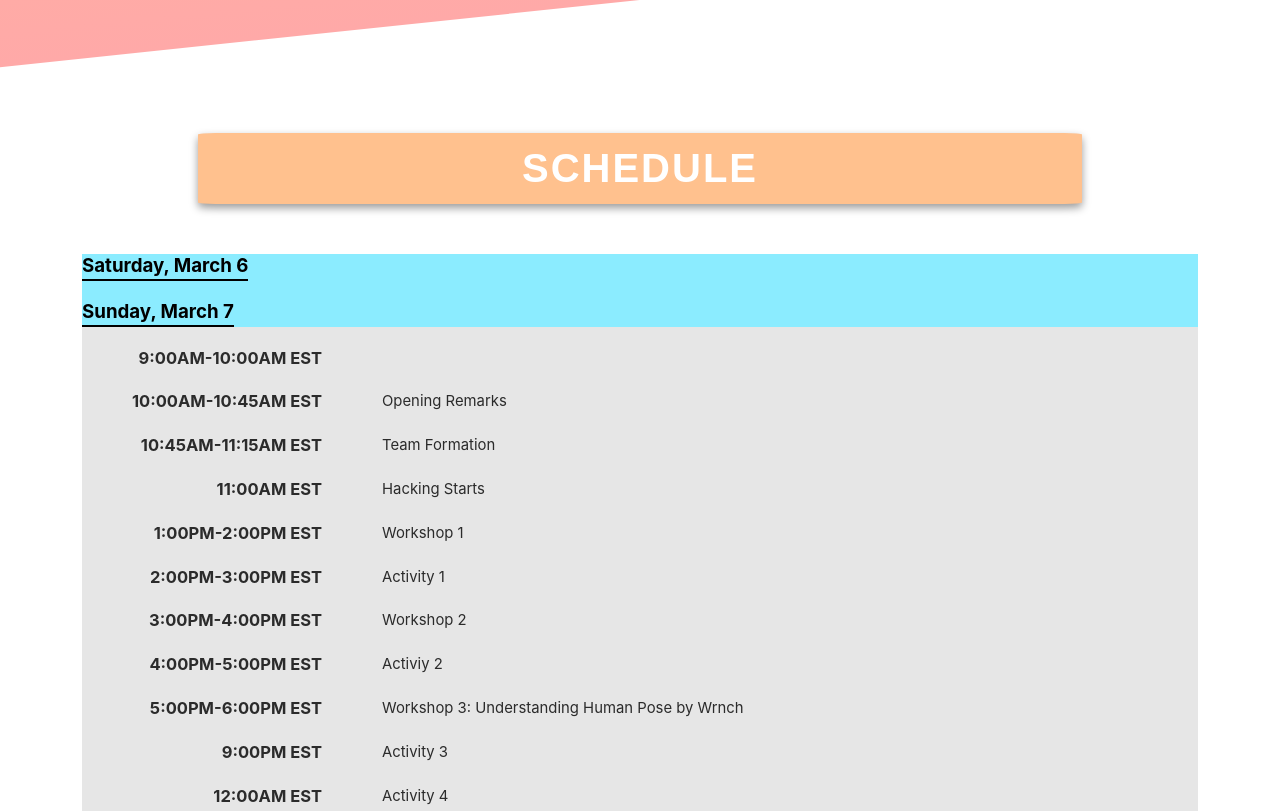
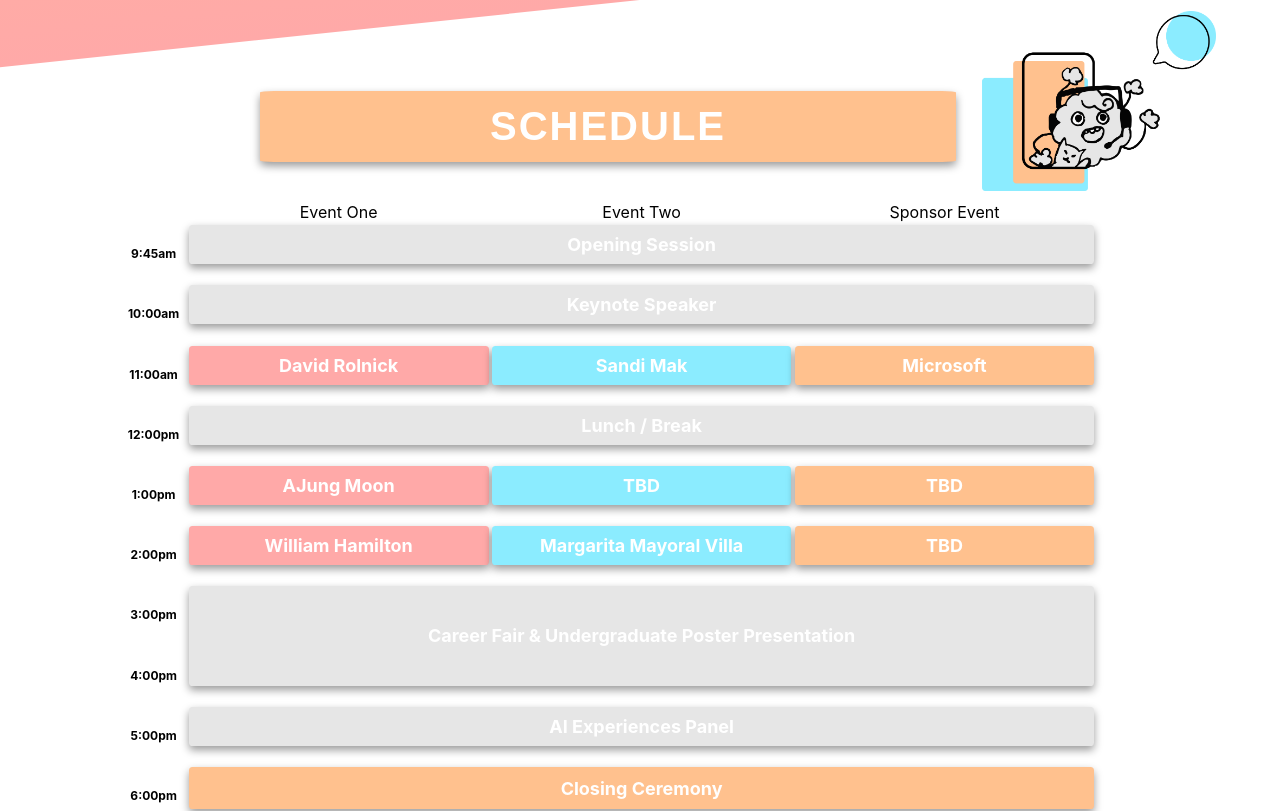
Before and after one commit to McGillAISociety/learnathon2020, a React (Create React App) app: page / in a window 1280 px wide. Shown: the part 2020-2831 px from the top of the page. Built offline with nearby package versions, Linux system fonts and the light colour scheme.

Commit message:
Modified Schedule

```diff
--- a/public/css/layout.css
+++ b/public/css/layout.css
@@ -1,6 +1,7 @@
 /* Generatl Styles **/
 
 body { background: #fff};
+
 
 /* Header Styles */
 
@@ -187,7 +188,6 @@ ul#nav li.current a { color: #8becff;
   width: auto;
   position: absolute;
   left: 10%;
-
 }
 
 /**
@@ -229,7 +229,7 @@ ul#nav li.current a { color: #8becff;
   width: 80%;
   margin-left: auto;
   margin-right: auto;
-  }
+}
 
 #speakers .column {
   float: left;
@@ -247,6 +247,7 @@ ul#nav li.current a { color: #8becff;
 #speakers .card{
   box-shadow: 0 4px 8px 0 rgba(0, 0, 0, 0.4);
   display: table;
+  height: 1fr;
   border-radius: 2%;
   background-image: linear-gradient(#8becff, #fff);
 }
@@ -297,9 +298,8 @@ ul#nav li.current a { color: #8becff;
   padding: 20px;
 }
 
-#schedule .twocolumns{
+#schedule .container{
   position: relative;
-  float: center;
   width: 90%;
   padding: 10px;
   margin-left: auto;
@@ -307,18 +307,163 @@ ul#nav li.current a { color: #8becff;
 
 }
 
-#schedule .col1 {
+#schedule .columns {
+  display:table;
   position: relative;
+  width: 25%;
+  float: left;
   content: '';
   background-color: #8becff;
   text-align: center;
 }
 
-#schedule .col2 {
-  position: relative;
-  content: '';
+#schedule .columns p .time {
+  font-style: "opensans", sans-serif;
+  letter-spacing: 1.5px;
+}
+
+#schedule .columns p .event1{
+  background-color: #ffc18e;
+  font-style: "opensans", sans-serif;
+  letter-spacing: 1.2px;
+  font-weight: bold;
+}
+
+#schedule h1 {
+  font-style: "opensans-bold", sans-serif;
+  font-weight: bolder;
   background-color: #e6e6e6;
 }
+
+
+/**************************
+Schedule 2 css ******************/
+$blockTimes:
+945, 1000, 1100, 1200, 1300, 1400, 1500, 1600, 1700, 1800;
+$blockLengths: 1, 2, 3;
+
+#schedule2 {
+  display: flex;
+  align-items: center;
+  justify-content: center;
+  width: 80%;
+  min-height: 100vh;
+  padding: 4rem 0;
+  font-family: "opensans", sans-serif;
+}
+
+#schedule2 .main-content{
+  width: 80%;
+  margin-left:auto;
+  margin-right: auto;
+  margin-top: 90px;;
+}
+
+#schedule2 .background-monster{
+  width: 95%;
+}
+
+#schedule2 .background-monster img {
+  height: 180px;
+  width: auto;
+  position: absolute;
+  right: 5%;
+  margin-top: -80px;
+  z-index:-3;
+}
+@media screen and (min-width:700px){
+
+
+
+#schedule2 .scheduleContainer {
+  display: grid;
+  grid-gap: 0.2rem;
+  grid-template-rows:
+    [tracks] auto
+    [time-0945] 1fr
+    [time-1000] 1fr
+    [time-1100] 1fr
+    [time-1200] 1fr
+    [time-1300] 1fr
+    [time-1400] 1fr
+    [time-1500] 1fr
+    [time-1600] 1fr
+    [time-1700] 1fr
+    [time-1800] 1fr;
+  grid-template-columns:
+    [times] 4rem
+    [track-1-start] 1fr
+    [track-1-end track-2-start] 1fr
+    [track-2-end track-3-start] 1fr
+    [track-3-end];
+
+  }
+}
+
+#schedule .time-slot { grid-column: times;}
+#schedule .slot {display: none;}
+
+@supports(display:grid){
+  @media screen and (min-width:700px){
+    #schedule .slot{
+      display: block;
+      padding: 10px 5px 5px;
+      position: sticky;
+      top: 0
+      z-index: 1000;
+      background-color: #e6e6e6;
+    }
+  }
+}
+
+#schedule2 .session{margin-bottom: 1em;}
+@supports(display:grid){
+  @media screen and (min-width:700px){
+    #schedule .session {margin:0;}
+  }
+}
+
+#schedule2 .session{
+  padding: .5em;
+  border-radius:0.2em;
+  font-size: 18px;
+  box-shadow: 0 4px 8px 0 rgba(0, 0, 0, 0.4);
+}
+
+#schedule2 .session-time,
+.session-track, .session-presenter {display: block;}
+
+#schedule2 .session-title{
+  display: block;
+  color: #fff;
+  text-decoration-style: dotted;
+  margin:0;
+  font-size: 1em;
+}
+#schedule2 .time-slot{
+  margin:auto;
+  font-size: .75em;
+  font-weight: bold;
+}
+
+#schedule2 .track-slot{font-weight:bold;}
+
+#schedule2 .track-1 {background-color: #ffa9a8;}
+#schedule2 .track-2 {background-color: #8becff;}
+#schedule2 .track-3 {background-color: #ffc18e;}
+#schedule2 .track-all{background-color: #e6e6e6;
+  display: flex;
+  justify-content: center;
+  align-items: center;
+}
+
+#schedule2 .text { max-width: 750px;
+  font-size: 18px;
+  margin: 0 auto 50px;}
+
+
+
+
 
 /**************************************/
 /** FAQ **/
--- a/src/App.js
+++ b/src/App.js
@@ -6,7 +6,7 @@ import Landing from './landing/Landing';
 import Landing2 from './landing/Landing2';
 import About from './about/About';
 import Speakers from './speakers/Speakers';
-import Schedule from './schedule/Schedule';
+import Schedule2 from './schedule/Schedule2';
 import Sponsors from './sponsors/Sponsors';
 import FAQ from './faq/FAQ';
 
@@ -18,7 +18,7 @@ class App extends Component {
         <Landing2/>
         <About/>
         <Speakers/>
-        <Schedule/>
+        <Schedule2/>
         <FAQ/>
         <Sponsors/>
         <Footer/>
--- a/src/schedule/Schedule.js
+++ b/src/schedule/Schedule.js
@@ -21,56 +21,61 @@ const Day = styled('h3')`
   }
 `;
 
-const locale = 'en-US';
-
-const formatDate = date =>
-  `${date.toLocaleDateString(locale, {
-    weekday: 'long'
-  })}, ${date.toLocaleDateString('en-US', {
-    month: 'long'
-  })} ${date.getDate()}`;
-
 
 class Schedule extends Component{
-  state = {
-    selectedDayIndex: 0
-  };
-  componentDidMount(){
-    const now = new Date();
-    let i = scheduleData.length;
-    while (i-- >0) {
-      if (now >= scheduleData[i].date){
-        this.setState({ selectedDayIndex: i });
-        break;
-      }
-    }
-  }
   render(){
-    const {selectedDayIndex} = this.state;
     return(
       <section id = "schedule">
         <Title titleColor = "#ffc18e">Schedule</Title>
-        <div className="twocolumns">
-          <div className="col1">
-            <div className="SectionTextContent">
-              {scheduleData.map(( {date, events}, i) => (
-                <Day
-                  active = {i === selectedDayIndex}
-                  activeColor = '#8becff'
-                  key={date}
-                  onClick={()=> this.setState({ selectedDayIndex: i})}
-                >
-                {formatDate(date)}
-                </Day>
-              ))}
+        <div className="container">
+          <div className="row">
+            <div className = "columns">
+              <h1> Time </h1>
+            </div>
+            <div className = "columns">
+              <h1> Event1 </h1>
+            </div>
+            <div className = "columns">
+              <h1> Event2 </h1>
+            </div>
+            <div className = "columns">
+              <h1> Sponsor Event </h1>
             </div>
           </div>
-          <div className="col2">
-            <ScheduleItemCard
-              titleColor= "ffc18e"
-              events={scheduleData[selectedDayIndex].events}
-            />
+
+          <div className="row">
+            <div className = "columns">
+              <p className="time"> 9:45 am </p>
+              <p className="time"> 10:00 am </p>
+              <p className="time"> 11:00 am </p>
+              <p className="time"> 12:00 pm </p>
+              <p className="time"> 1:00 pm </p>
+              <p className="time"> 2:00 pm </p>
+              <p className="time"> 3:00 pm </p>
+              <p className="time"> 4:00 pm </p>
+              <p className="time"> 5:00 pm </p>
+              <p className="time"> 6:00 pm </p>
+            </div>
+            <div className = "columns">
+            <p className="event1"> Opening Ceremony </p>
+            <p className="event1"> Keynote Speaker </p>
+            <p className="event1"> David Rolnick </p>
+            <p className="event1"> Lunch / Break </p>
+            <p className="event1"> AJung Moon </p>
+            <p className="event1"> William Hamilton </p>
+            <p className="event1"> Career Fair </p>
+            <p className="event1">  </p>
+            <p className="event1"> AI Experiences Panel </p>
+            <p className="event1"> Closing ceremony </p>
+            </div>
+            <div className = "columns">
+              <h1> Event2 </h1>
+            </div>
+            <div className = "columns">
+              <h1> Sponsor Event </h1>
+            </div>
           </div>
+
         </div>
 
       </section>
--- /dev/null
+++ b/src/schedule/Schedule2.js
@@ -0,0 +1,99 @@
+import React, {Component} from 'react';
+import Title from '../Title.js';
+import monster1 from './char1.png';
+
+class Schedule2 extends Component{
+  render(){
+    return (
+      <section id="schedule2">
+      <div className = "background-monster">
+      <img className = "background-monster" src={monster1} alt="monster"/>
+        <div className = "main-content">
+        <Title titleColor= "#ffc18e"> Schedule </Title>
+        <div className="scheduleContainer">
+          <span className="slot" style={{'grid-column': "track-1", 'grid-row': "tracks"}}>
+            Event One </span>
+          <span className="slot" style={{"grid-column": "track-2", "grid-row": "tracks"}}>
+            Event Two </span>
+          <span className="slot" style={{"grid-column": "track-3", "grid-row": "tracks"}}>
+            Sponsor Event </span>
+
+          <h2 className="time-slot" style={{"grid-row": "time-0945"}}>9:45am</h2>
+          <div className="session session-1 track-all" style={{"grid-column":"track-1-start / track-3-end", "grid-row":"time-0945 / time-1000"}}>
+            <h3 className="session-title">Opening Session</h3>
+          </div>
+
+          <h2 className="time-slot" style={{"grid-row": "time-1000"}}>10:00am</h2>
+          <div className="session session-2 track-all" style={{"grid-column":"track-1-start / track-3-end", "grid-row":"time-1000 / time-1100"}}>
+            <h3 className="session-title">Keynote Speaker</h3>
+          </div>
+
+          <h2 className="time-slot" style={{"grid-row": "time-1100"}}>11:00am</h2>
+          <div className="session session-3 track-1" style={{"grid-column":"track-1-start", "grid-row":"time-1100"}}>
+            <h3 className="session-title">David Rolnick</h3>
+          </div>
+          <div className="session session-3 track-2" style={{"grid-column":"track-2-start", "grid-row":"time-1100"}}>
+            <h3 className="session-title">Sandi Mak</h3>
+          </div>
+          <div className="session session-3 track-3" style={{"grid-column":"track-3-start", "grid-row":"time-1100"}}>
+            <h3 className="session-title">Microsoft</h3>
+          </div>
+
+          <h2 className="time-slot" style={{"grid-row": "time-1200"}}>12:00pm</h2>
+          <div className="session session-4 track-all" style={{"grid-column":"track-1-start / track-3-end", "grid-row":"time-1200 / time-1300"}}>
+            <h3 className="session-title">Lunch / Break</h3>
+          </div>
+
+          <h2 className="time-slot" style={{"grid-row": "time-1300"}}>1:00pm</h2>
+          <div className="session session-5 track-1" style={{"grid-column":"track-1-start", "grid-row":"time-1300"}}>
+            <h3 className="session-title">AJung Moon</h3>
+          </div>
+          <div className="session session-5 track-2" style={{"grid-column":"track-2-start", "grid-row":"time-1300"}}>
+            <h3 className="session-title">TBD</h3>
+          </div>
+          <div className="session session-5 track-3" style={{"grid-column":"track-3-start", "grid-row":"time-1300"}}>
+            <h3 className="session-title">TBD</h3>
+
+          </div>
+
+          <h2 className="time-slot" style={{"grid-row": "time-1400"}}>2:00pm</h2>
+          <div className="session session-6 track-1" style={{"grid-column":"track-1-start", "grid-row":"time-1400"}}>
+            <h3 className="session-title">William Hamilton</h3>
+          </div>
+          <div className="session session-6 track-2" style={{"grid-column":"track-2-start", "grid-row":"time-1400"}}>
+            <h3 className="session-title">Margarita Mayoral Villa</h3>
+          </div>
+          <div className="session session-6 track-3" style={{"grid-column":"track-3-start", "grid-row":"time-1400"}}>
+            <h3 className="session-title">TBD</h3>
+          </div>
+
+          <h2 className="time-slot" style={{"grid-row": "time-1500"}}>3:00pm</h2>
+          <h2 className="time-slot" style={{"grid-row": "time-1600"}}>4:00pm</h2>
+          <div className="session session-7 track-all" style={{"grid-column":"track-1-start / track-3-end", "grid-row":"time-1500 / time-1700"}}>
+            <h3 className="session-title">Career Fair & Undergraduate Poster Presentation</h3>
+          </div>
+
+          <h2 className="time-slot" style={{"grid-row": "time-1700"}}>5:00pm</h2>
+          <div className="session session-8 track-all" style={{"grid-column":"track-1-start / track-3-end", "grid-row":"time-1700 / time-1800"}}>
+            <h3 className="session-title">AI Experiences Panel</h3>
+          </div>
+
+          <h2 className="time-slot" style={{"grid-row": "time-1800"}}>6:00pm</h2>
+          <div className="session session-9 track-all" style={{"grid-column":"track-1-start / track-3-end", "grid-row":"time-1800 / time-1900", "background-color": "#ffc18e"}}>
+            <h3 className="session-title">Closing Ceremony</h3>
+          </div>
+
+
+
+
+
+
+          </div>
+
+          </div>
+        </div>
+      </section>
+    );
+  }
+}
+export default Schedule2;
```
Also changed, not shown: src/speakers/Speakers.js (+9 -4 lines), src/schedule/char1.png (added), 1 other file (tests, documents, lock files or other folders).
